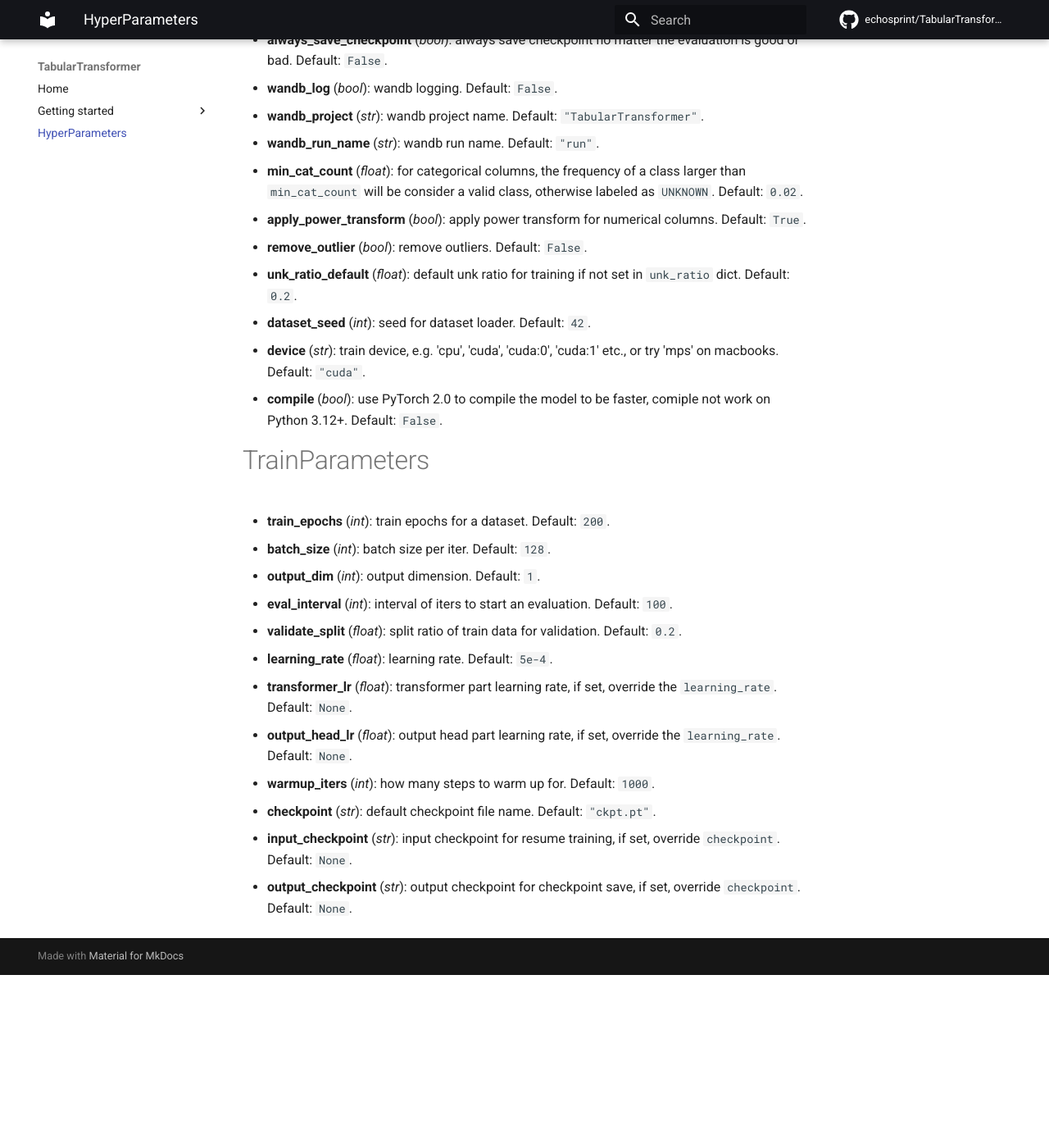
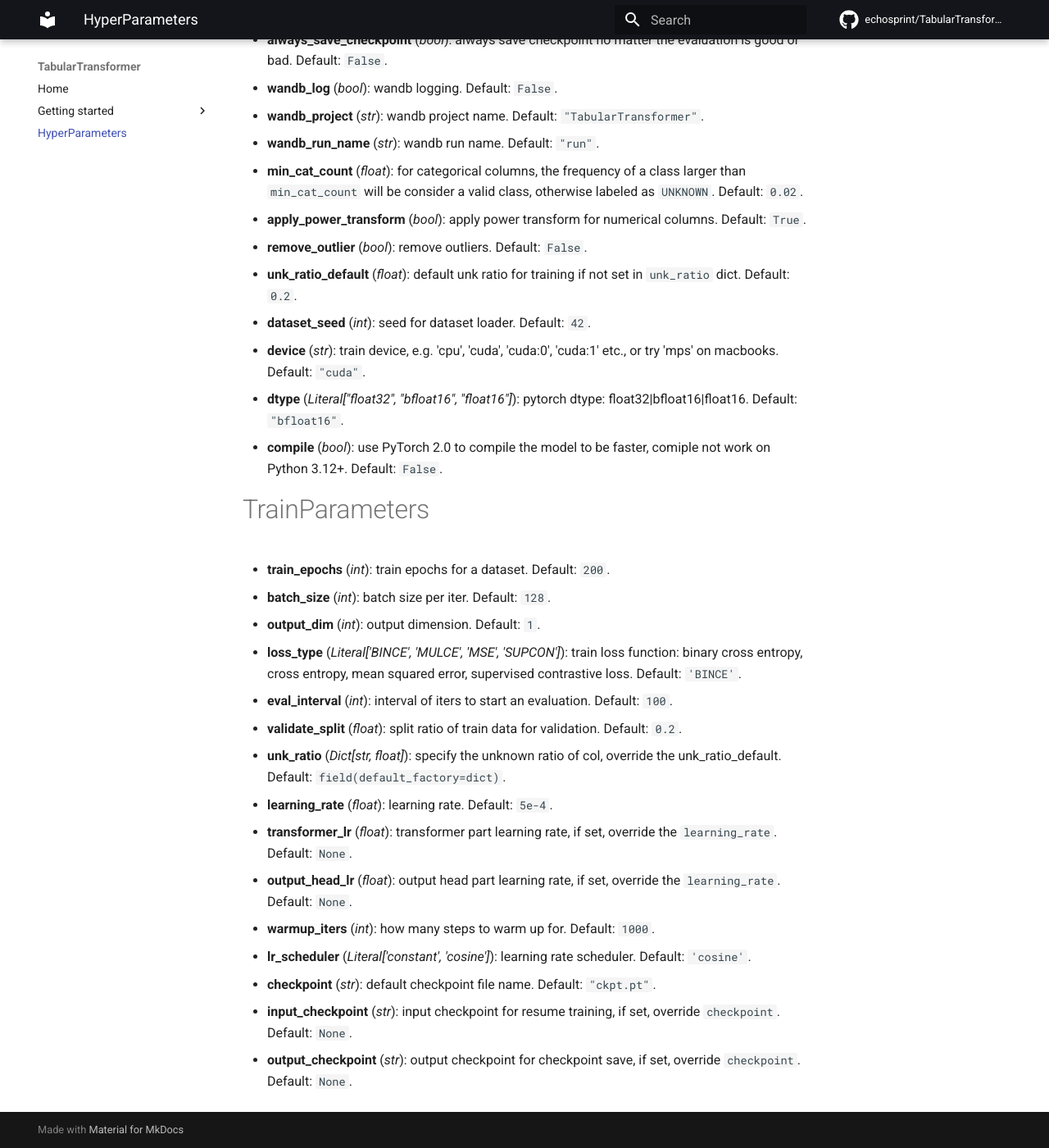
Before and after one commit to echosprint/TabularTransformer, an MkDocs documentation site: the page built from docs/hyperparameters.md, in a window 1280 px wide and 1400 px high, scrolled down 822 px. Shown: the whole window at 82% size. Built offline with MkDocs 1.6.1 and Material for MkDocs 9.7.7, drawn with Linux system fonts in a browser that asks for light colours; nearby versions of some CDN libraries; library files that are not in the unit come from our copies; comment, search, counter and statistics services are not loaded; before the commit the page ends 2011 px from its top, so only the background shows below that.

Commit message:
fix complex field type

```diff
--- a/doc_tools.py
+++ b/doc_tools.py
@@ -9,7 +9,9 @@ def parse_dataclass(file_path):
     current_comment = None
 
     class_pattern = re.compile(r'^class\s+(\w+)\(')
-    field_pattern = re.compile(r'^\s*(\w+):\s*([\w\[\],\'"]+)\s*=\s*(.+)\s*$')
+    # field_pattern = re.compile(r'^\s*(\w+):\s*([\w\[\],\'"]+)\s*=\s*(.+)\s*$')
+    field_pattern = re.compile(
+        r'^\s*(\w+):\s*([\w\[\],\'\"\.]+(?:\[[^\]]+\])?)\s*=\s*([^\s#]+)(\s*#.*)?$')
     comment_pattern = re.compile(r'^\s*#\s*(.+)$')
 
     for line in lines:
--- a/docs/hyperparameters.md
+++ b/docs/hyperparameters.md
@@ -29,6 +29,7 @@
 - **unk_ratio_default** (*float*): default unk ratio for training if not set in `unk_ratio` dict. Default: `0.2`.
 - **dataset_seed** (*int*): seed for dataset loader. Default: `42`.
 - **device** (*str*): train device, e.g. 'cpu', 'cuda', 'cuda:0', 'cuda:1' etc., or try 'mps' on macbooks. Default: `"cuda"`.
+- **dtype** (*Literal["float32", "bfloat16", "float16"]*): pytorch dtype: float32|bfloat16|float16. Default: `"bfloat16"`.
 - **compile** (*bool*): use PyTorch 2.0 to compile the model to be faster, comiple not work on Python 3.12+. Default: `False`.
 
 # TrainParameters
@@ -36,12 +37,15 @@
 - **train_epochs** (*int*): train epochs for a dataset. Default: `200`.
 - **batch_size** (*int*): batch size per iter. Default: `128`.
 - **output_dim** (*int*): output dimension. Default: `1`.
+- **loss_type** (*Literal['BINCE', 'MULCE', 'MSE', 'SUPCON']*): train loss function: binary cross entropy, cross entropy, mean squared error, supervised contrastive loss. Default: `'BINCE'`.
 - **eval_interval** (*int*): interval of iters to start an evaluation. Default: `100`.
 - **validate_split** (*float*): split ratio of train data for validation. Default: `0.2`.
+- **unk_ratio** (*Dict[str, float]*): specify the unknown ratio of col, override the unk_ratio_default. Default: `field(default_factory=dict)`.
 - **learning_rate** (*float*): learning rate. Default: `5e-4`.
 - **transformer_lr** (*float*): transformer part learning rate, if set, override the `learning_rate`. Default: `None`.
 - **output_head_lr** (*float*): output head part learning rate, if set, override the `learning_rate`. Default: `None`.
 - **warmup_iters** (*int*): how many steps to warm up for. Default: `1000`.
+- **lr_scheduler** (*Literal['constant', 'cosine']*): learning rate scheduler. Default: `'cosine'`.
 - **checkpoint** (*str*): default checkpoint file name. Default: `"ckpt.pt"`.
 - **input_checkpoint** (*str*): input checkpoint for resume training, if set, override `checkpoint`. Default: `None`.
 - **output_checkpoint** (*str*): output checkpoint for checkpoint save, if set, override `checkpoint`. Default: `None`.
```
